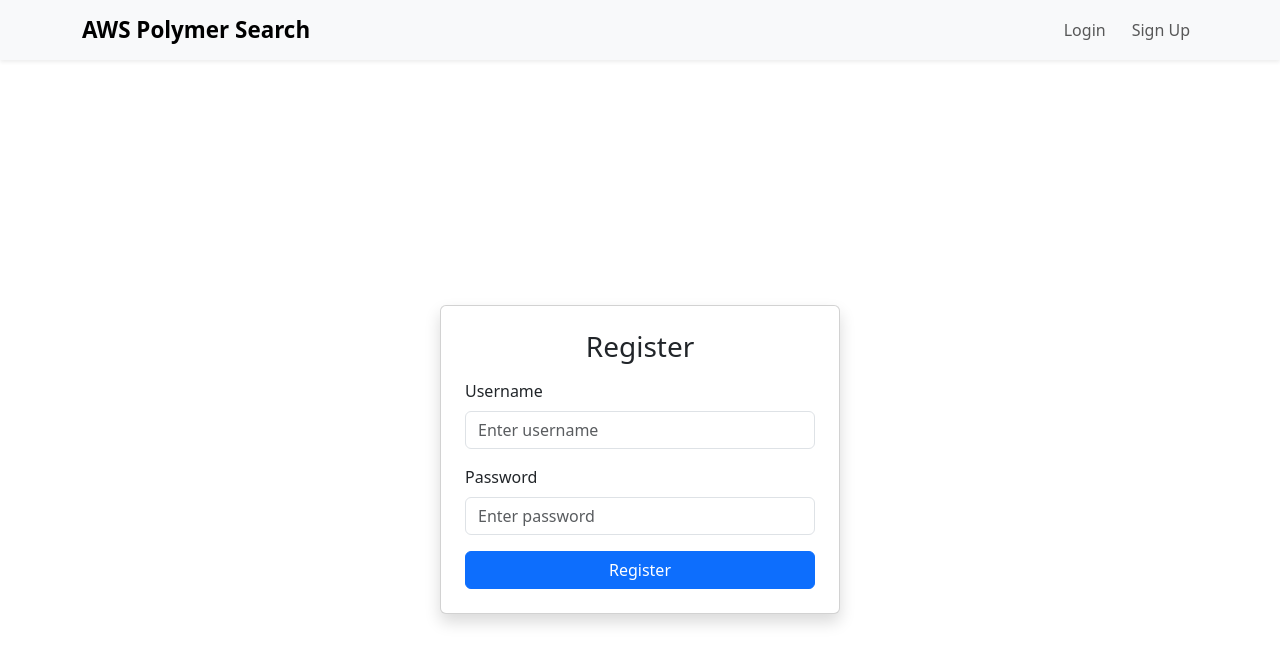
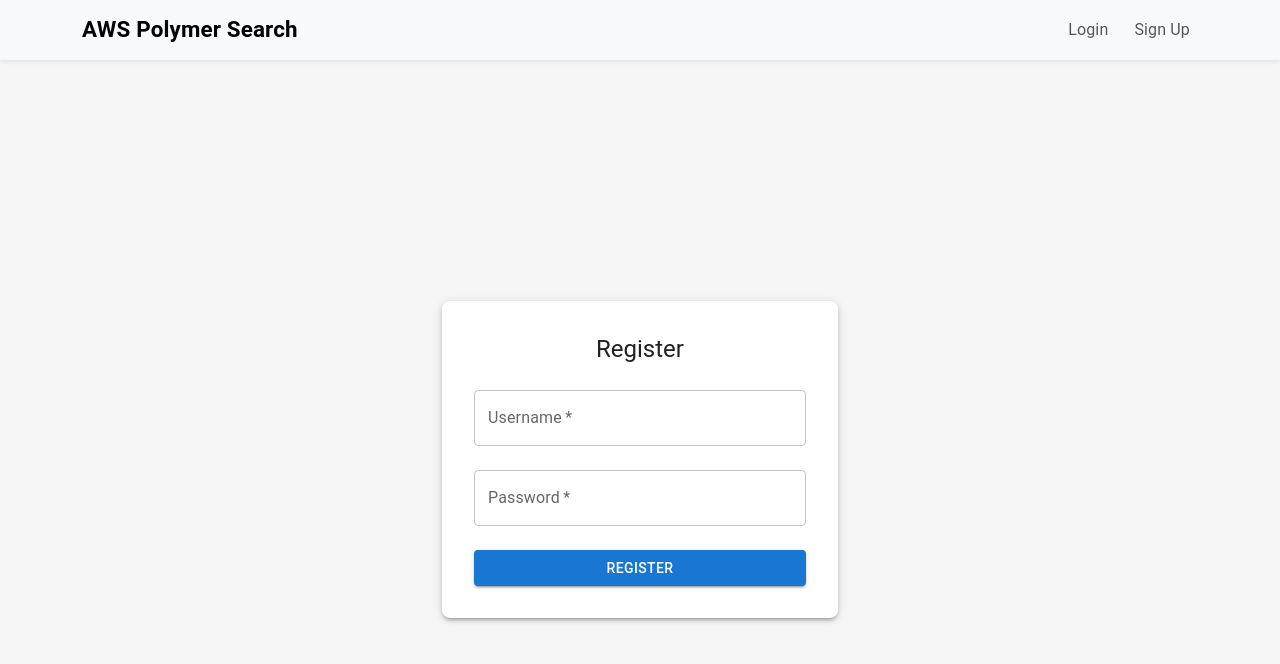
Before and after one commit to 1Vidhyasagar/aws-polymer-search-frontend, a React (Vite) app: page /register in a window 1280 px wide. Shown: the top 664 px of the page. Built offline with nearby package versions, Linux system fonts and the light colour scheme.

Commit message:
added same css for login,signup

```diff
--- a/src/components/pages/Login.jsx
+++ b/src/components/pages/Login.jsx
@@ -28,7 +28,7 @@ const Login = () => {
 
     try {
       const res = await axios.post(
-        "https://aws-polymer-search-backend-1.onrender.com/api/auth/login", //
+        "https://aws-polymer-search-backend-1.onrender.com/api/auth/login",
         form
       );
 
@@ -53,7 +53,7 @@ const Login = () => {
         <Container maxWidth="xs">
           <Box p={4} boxShadow={3} borderRadius={2} bgcolor="white">
             <Typography variant="h5" align="center" gutterBottom>
-              Login to Polymer Search
+              Login
             </Typography>
             <form onSubmit={handleSubmit}>
               <TextField
--- a/src/components/pages/Register.jsx
+++ b/src/components/pages/Register.jsx
@@ -1,5 +1,14 @@
 import React, { useState } from "react";
 import axios from "axios";
+import {
+  Container,
+  TextField,
+  Button,
+  Typography,
+  Box,
+  Alert,
+  CssBaseline,
+} from "@mui/material";
 
 const Register = () => {
   const [form, setForm] = useState({ username: "", password: "" });
@@ -13,7 +22,7 @@ const Register = () => {
     e.preventDefault();
     try {
       const res = await axios.post(
-        "https://aws-polymer-search-backend-1.onrender.com/api/auth/register", //
+        "https://aws-polymer-search-backend-1.onrender.com/api/auth/register",
         form
       );
 
@@ -24,58 +33,66 @@ const Register = () => {
   };
 
   return (
-    <div
-      className="container d-flex justify-content-center align-items-center"
-      style={{ minHeight: "100vh" }}
+    <>
+      <CssBaseline />
+      <Box
+        display="flex"
+        justifyContent="center"
+        alignItems="center"
+        minHeight="100vh"
+        bgcolor="#f5f5f5"
       >
-      <div
-        className="card p-4 shadow"
-        style={{ maxWidth: "400px", width: "100%" }}
-      >
-        <h3 className="text-center mb-3">Register</h3>
+        <Container maxWidth="xs">
+          <Box p={4} boxShadow={3} borderRadius={2} bgcolor="white">
+            <Typography variant="h5" align="center" gutterBottom>
+              Register
+            </Typography>
             <form onSubmit={handleSubmit}>
-          <div className="mb-3">
-            <label htmlFor="username" className="form-label">
-              Username
-            </label>
-            <input
+              <TextField
+                fullWidth
+                margin="normal"
+                label="Username"
                 name="username"
-              id="username"
-              type="text"
-              className="form-control"
-              placeholder="Enter username"
+                value={form.username}
                 onChange={handleChange}
                 required
               />
-          </div>
-
-          <div className="mb-3">
-            <label htmlFor="password" className="form-label">
-              Password
-            </label>
-            <input
+              <TextField
+                fullWidth
+                margin="normal"
+                label="Password"
+                type="password"
                 name="password"
-              id="password"
-              type="password"
-              className="form-control"
-              placeholder="Enter password"
+                value={form.password}
                 onChange={handleChange}
                 required
               />
-          </div>
-
-          <button type="submit" className="btn btn-primary w-100">
+              {message && (
+                <Box mt={2}>
+                  <Alert
+                    severity={
+                      message.includes("successful") ? "success" : "error"
+                    }
+                  >
+                    {message}
+                  </Alert>
+                </Box>
+              )}
+              <Box mt={2}>
+                <Button
+                  fullWidth
+                  variant="contained"
+                  color="primary"
+                  type="submit"
+                >
                   Register
-          </button>
+                </Button>
+              </Box>
             </form>
-
-        {message && (
-          <div className="alert alert-info mt-3 text-center" role="alert">
-            {message}
-          </div>
-        )}
-      </div>
-    </div>
+          </Box>
+        </Container>
+      </Box>
+    </>
   );
 };
 
```
Lines whose indentation alone changed are shown as unchanged.
